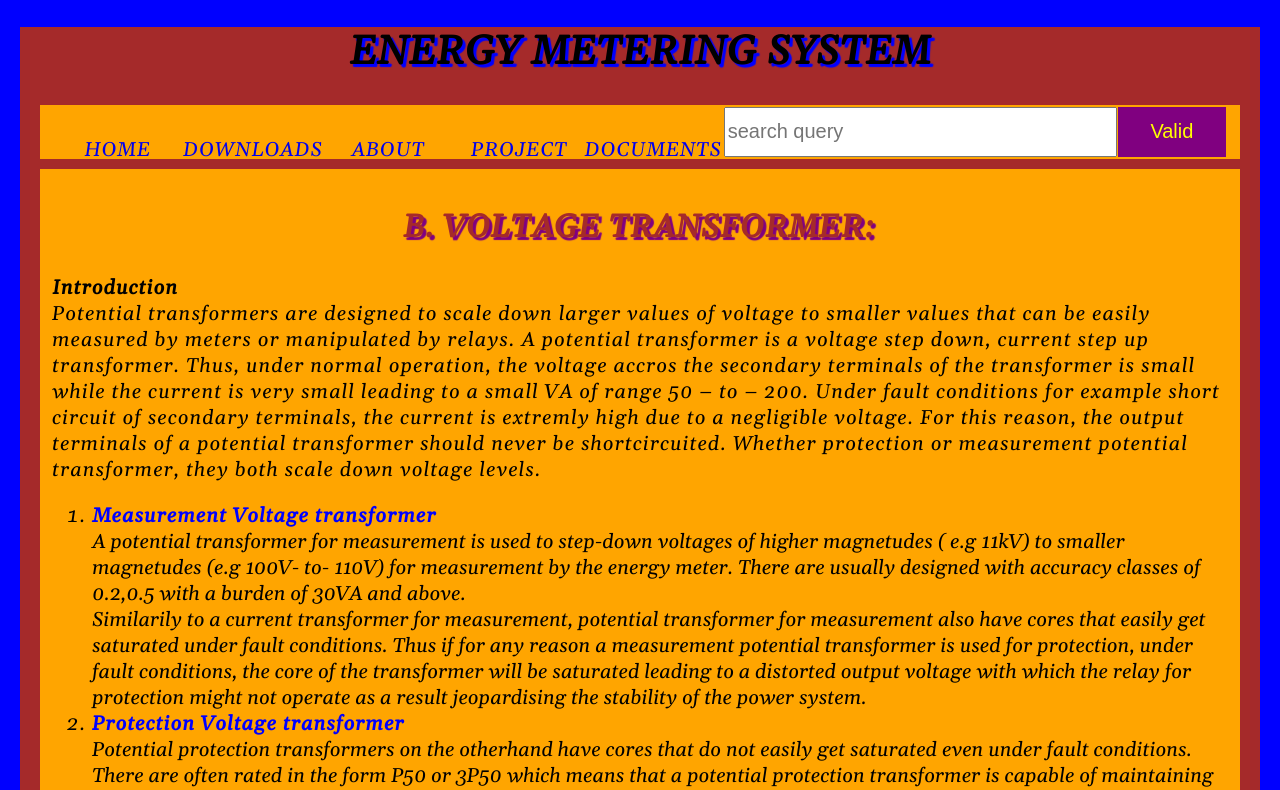
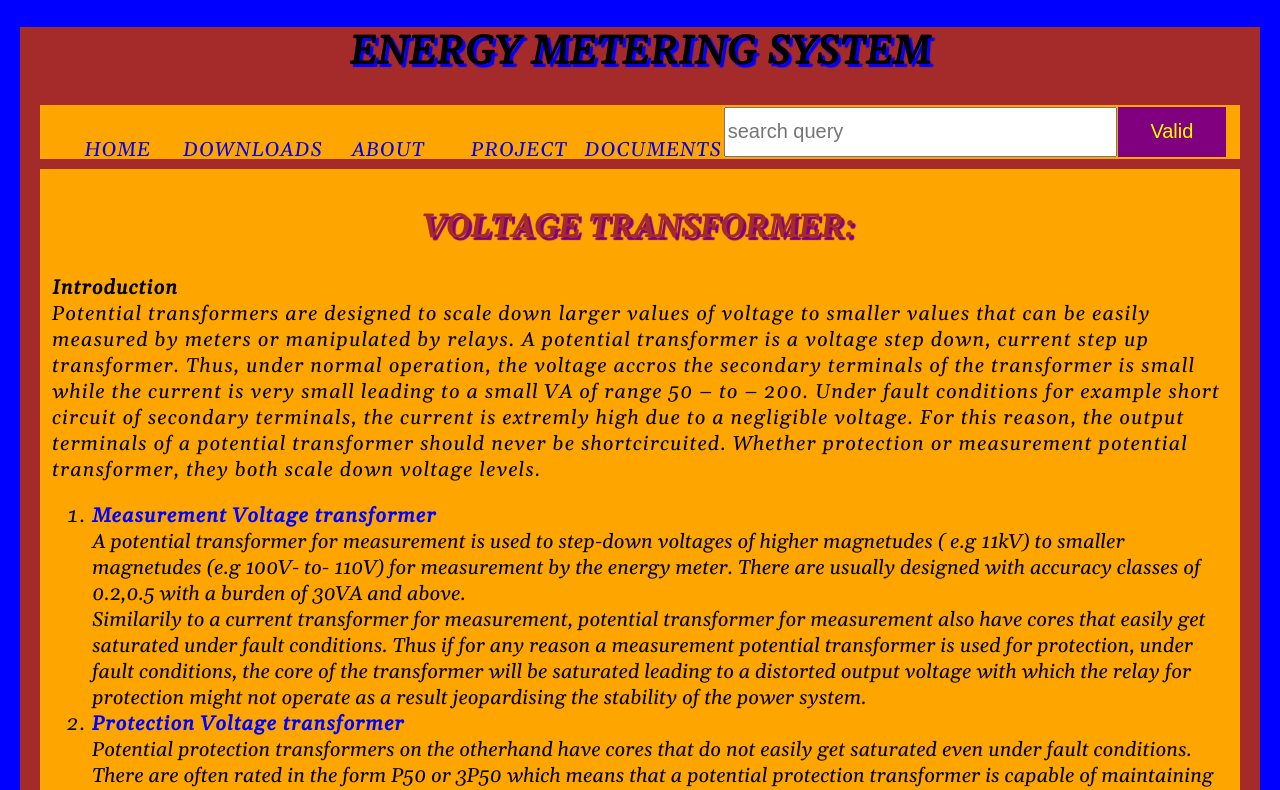
Before and after one commit to Desmond-Zeh/VT.github.io, a plain HTML site: page index.html in a window 1280 px wide. Shown: the top 790 px of the page. Drawn offline with nearby package versions, Linux system fonts and the light colour scheme; a web font is replaced by a local one.

Commit message:
Update index.html

```diff
--- a/index.html
+++ b/index.html
@@ -40,7 +40,7 @@
 	<main>
 		<article>
 <h2><div style="text-align:center" >
-	<strong>B. VOLTAGE TRANSFORMER: </strong></div>
+	<strong>VOLTAGE TRANSFORMER: </strong></div>
 </h2>
 <p>
 <spam style="color:dark blue">
```
